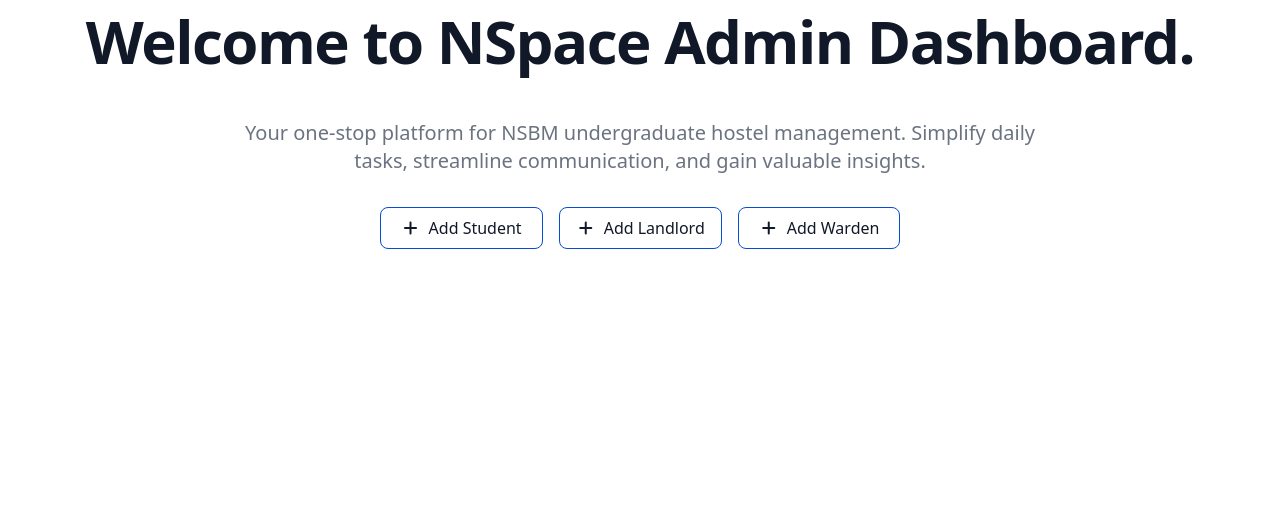
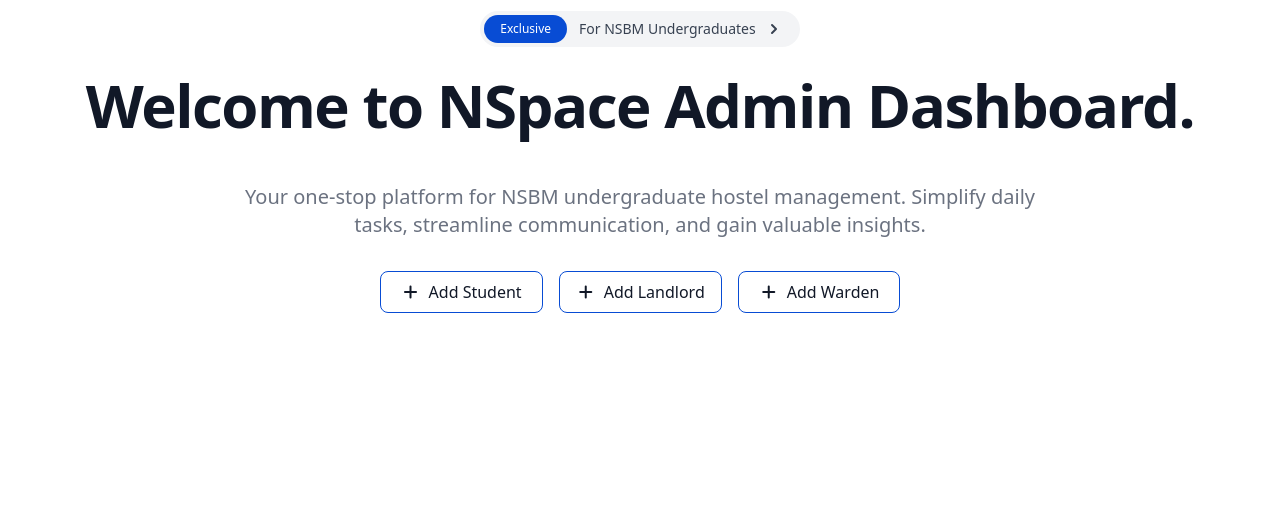
Before and after one commit to Rashminda121/NSpace, a PHP site: page /admin/home.php in a window 1280 px wide. Shown: the part 277-800 px from the top of the page. Run offline with PHP 8.4, Linux system fonts and the light colour scheme; some libraries are stand-ins or nearby versions.

Commit message:
modified w spacings

```diff
--- a/admin/home.php
+++ b/admin/home.php
@@ -9,7 +9,7 @@
 </head>
 <body>
 <?php include("adminNavbar.php"); ?>
-<section class="bg-white">
+<section class="bg-white mt-16">
     <div class="py-8 px-4 mx-auto max-w-screen-xl text-center lg:py-8 lg:px-12">
         <div class="flex flex-col mb-8 space-y-4 sm:flex-row sm:justify-center sm:space-y-0 sm:space-x-4">
             <img src="https://images.g2crowd.com/uploads/product/image/large_detail/large_detail_d5f4bf67004e05149f3eac303f46819e/nspace.png" class="h-40" alt="Nspace Logo" />
```
